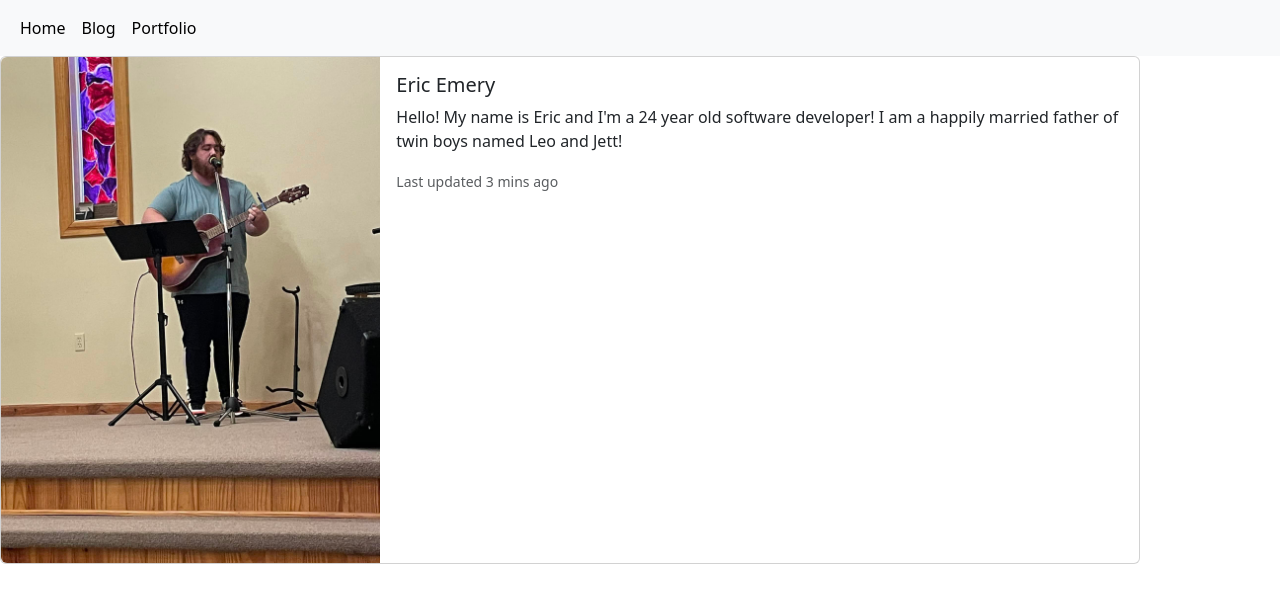
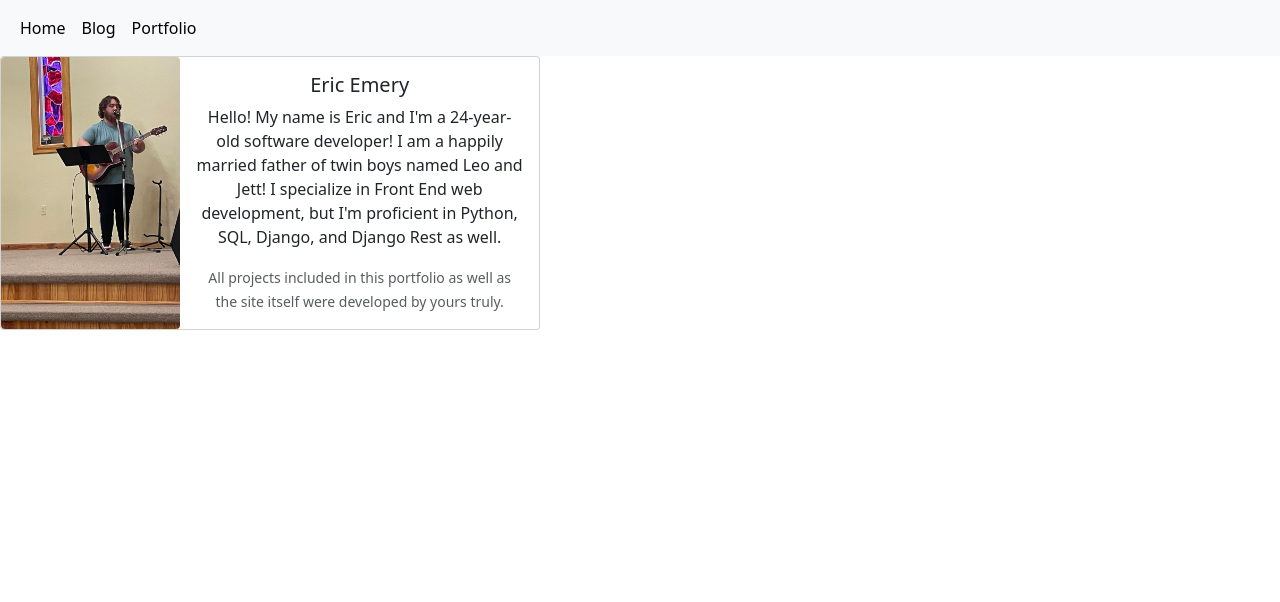
Before and after one commit to EricDEmery/EricDEmery.github.io, a React (Create React App) app in the folder my-app/: page / in a window 1280 px wide. Shown: the top 602 px of the page. Built offline with nearby package versions, Linux system fonts and the light colour scheme.

Commit message:
updated image

```diff
--- a/my-app/src/About.js
+++ b/my-app/src/About.js
@@ -1,20 +1,26 @@
-import React from 'react'
-import Eric from './img/Eric.jpg'
+import React from 'react';
+import Eric from './img/Eric.jpg';
 
 export default function About() {
-
   return (
-                                                //Base is 540
-          <div className="card mb-3" style={{maxWidth: '1140px'}}>
+    <div className="card mb-3 d-flex text-center" style={{ maxWidth: '540px', borderRadius: '0.25rem' }}>
       <div className="row g-0">
-              <div className="col-md-4">
-                <img src={Eric} className="img-fluid rounded-start" alt="Me Playing Guitar" />
+        <div className="col-md-4 d-flex align-items-center">
+          <div
+            style={{
+              backgroundImage: `url(${Eric})`,
+              backgroundSize: 'cover',
+              height: '100%',
+              width: '100%',
+              borderRadius: '0.25rem', // Same as the card's border radius
+            }}
+          ></div>
         </div>
         <div className="col-md-8">
           <div className="card-body">
             <h5 className="card-title">Eric Emery</h5>
-                  <p className="card-text">Hello! My name is Eric and I'm a 24 year old software developer! I am a happily married father of twin boys named Leo and Jett!</p>
-                  <p className="card-text"><small className="text-body-secondary">Last updated 3 mins ago</small></p>
+            <p className="card-text">Hello! My name is Eric and I'm a 24-year-old software developer! I am a happily married father of twin boys named Leo and Jett! I specialize in Front End web development, but I'm proficient in Python, SQL, Django, and Django Rest as well.</p>
+            <p className="card-text"><small className="text-body-secondary">All projects included in this portfolio as well as the site itself were developed by yours truly.</small></p>
           </div>
         </div>
       </div>
```
Lines whose indentation alone changed are shown as unchanged.
